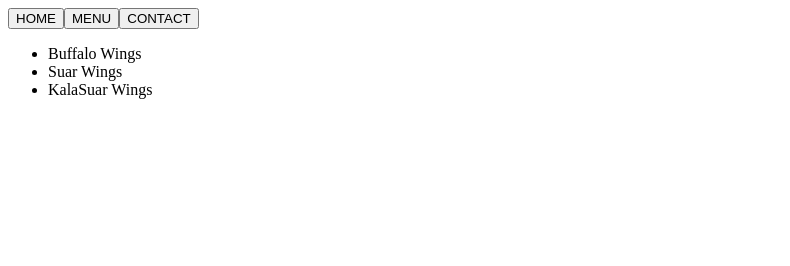
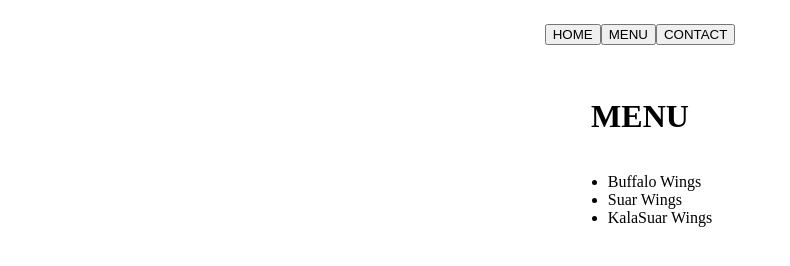
Before and after one commit to AnuragYadav404/Restaurant-page, a website built with webpack: page dist/index.html in a window 1280 px wide. Both pictures are taken after a click on the button "MENU". Shown: the whole page, without its empty margins (0-790 px from the left). Built offline with nearby package versions, Linux system fonts and the light colour scheme.

Commit message:
Implement css style loading in webpack for the javascript files

```diff
--- a/package.json
+++ b/package.json
@@ -18,6 +18,8 @@
   },
   "homepage": "https://github.com/new-Begginings/Restaurant-page#readme",
   "devDependencies": {
+    "css-loader": "^6.7.3",
+    "style-loader": "^3.3.2",
     "webpack": "^5.77.0",
     "webpack-cli": "^5.0.1"
   }
--- a/src/contactPage.js
+++ b/src/contactPage.js
@@ -1,5 +1,8 @@
+import './styles.css'
+
 export default function contactPage(ele) {
     const subContent = document.createElement('div');
+    subContent.classList.add('subcontent');
 
     const contact1 = document.createElement('h1');
     const p1 = document.createElement('p1');
--- a/src/homePage.js
+++ b/src/homePage.js
@@ -1,12 +1,23 @@
+import './styles.css';
+
 export default function homePage(ele) {
     const subContent = document.createElement('div');
+    //const subContent = document.createElement('ul');
     subContent.id = "homePageSubContent";
+    subContent.classList.add('subcontent');
     const subContentImage = document.createElement('img');
     const subContentHeading = document.createElement('h1');
     const subContentPara = document.createElement('p');
+    /*
+
+    const subContentImage = document.createElement('img');
+    const subContentHeading = document.createElement('h1');
+    const subContentPara = document.createElement('p');
+    */
     subContentImage.src = '../frying-nemo-s-new-logo.jpg';
     subContentHeading.innerText = 'Frying Nemo!';
-    subContentPara.innerText = "This Restaurant has been historically been serving the best nemo's from the ocean!! from past 6.7 million years ";
+    subContentPara.innerText = "Welcome to Frying Nemo, where the taste of the sea meets the sizzle of the kitchen! Our restaurant offers an unforgettable culinary experience that is sure to tantalize your taste buds.\n\nAt Frying Nemo, we take great pride in serving only the freshest seafood sourced directly from the ocean. Our expert chefs use their creativity and skill to bring out the unique flavors of each dish, creating a menu that is both classic and innovative.\n\nWhether you're in the mood for a classic fish and chips or a more exotic seafood platter, our menu has something for everyone. We also offer a wide range of vegetarian and gluten-free options, ensuring that all of our guests can enjoy a delicious meal.\n\nOur restaurant has a warm and welcoming atmosphere that is perfect for a romantic dinner, a family outing, or a night out with friends. With attentive service and a menu that is sure to impress, Frying Nemo is the perfect place to celebrate any occasion.\n\nWe take great care to ensure that every guest leaves our restaurant satisfied and eager to return. Come visit us at Frying Nemo and experience the ultimate seafood dining experience!.";
+    subContentPara.style.width = '80%'
     // subContent.appendChild(subContentHeading);
     // subContent.appendChild(subContentImage);
     // subContent.appendChild(subContentPara);
--- a/src/index.js
+++ b/src/index.js
@@ -2,13 +2,10 @@ import pageLoadFunction from './initialPageLoad';
 import homePage from './homePage';
 import menuPage from './menuPage';
 import contactPage from './contactPage';
+import './styles.css';
 
 const content = document.getElementById('content');
-
-
-//  homeStatus      -> true
-//  menuStatus      -> false
-//  contactStatus   -> false
+const body  = document.getElementById('body');
 
 var homeStatus = true;
 var menuStatus = false;
--- a/src/initialPageLoad.js
+++ b/src/initialPageLoad.js
@@ -1,3 +1,5 @@
+import './styles.css';
+
 export default function pageLoad() {
     // const subContent = document.createElement('div');
     // const subContentImage = document.createElement('img');
@@ -15,6 +17,7 @@ export default function pageLoad() {
     const container = document.createElement('div');
 
     const header = document.createElement('div');
+    header.classList.add('header');
     const mainBody = document.createElement('div');
     const footer = document.createElement('div');
 
--- a/src/menuPage.js
+++ b/src/menuPage.js
@@ -1,5 +1,11 @@
+import './styles.css';
+
 export default function menuPage(ele) {
     const subContent = document.createElement('div');
+    subContent.classList.add('subcontent');
+    const menuHead = document.createElement('h1');
+    menuHead.innerText = "MENU";
+
     const menuList = document.createElement('ul');
 
     const item1 = document.createElement('li');
@@ -12,6 +18,6 @@ export default function menuPage(ele) {
     item3.innerText = "KalaSuar Wings";
 
     menuList.append(item1, item2, item3);
-    subContent.append(menuList);
+    subContent.append(menuHead, menuList);
     ele.appendChild(subContent);
 }
--- /dev/null
+++ b/src/styles.css
@@ -0,0 +1,23 @@
+#body {
+    display: flex;
+    justify-content: center;
+}
+
+#content {
+    width: 800px;
+}
+
+.header{
+    display: flex;
+    justify-content: center;
+    margin-bottom: 16px;
+    padding: 16px;
+}
+
+.subcontent{
+    display: flex;
+    flex-direction: column;
+    align-items: center;
+    /* padding: 32px;
+    margin: 16px; */
+}
--- a/webpack.config.js
+++ b/webpack.config.js
@@ -6,4 +6,12 @@ module.exports = {
     filename: 'main.js',
     path: path.resolve(__dirname, 'dist'),
   },
+  module: {
+    rules: [
+      {
+        test: /\.css$/i,
+        use: ['style-loader', 'css-loader'],
+      },
+    ],
+  },
 };
```
Also changed, not shown: dist/index.html, dist/main.js, 1 other file.
